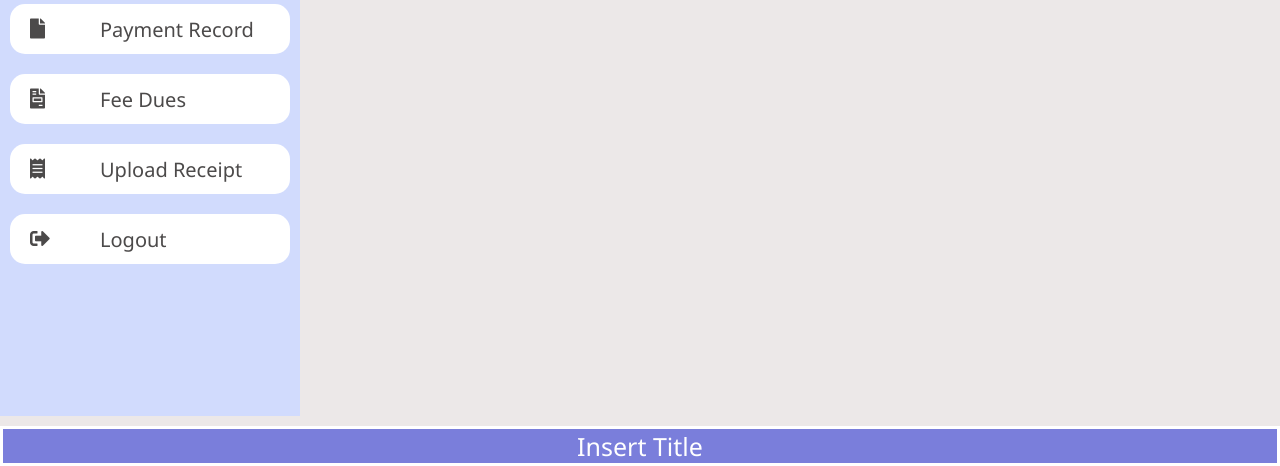
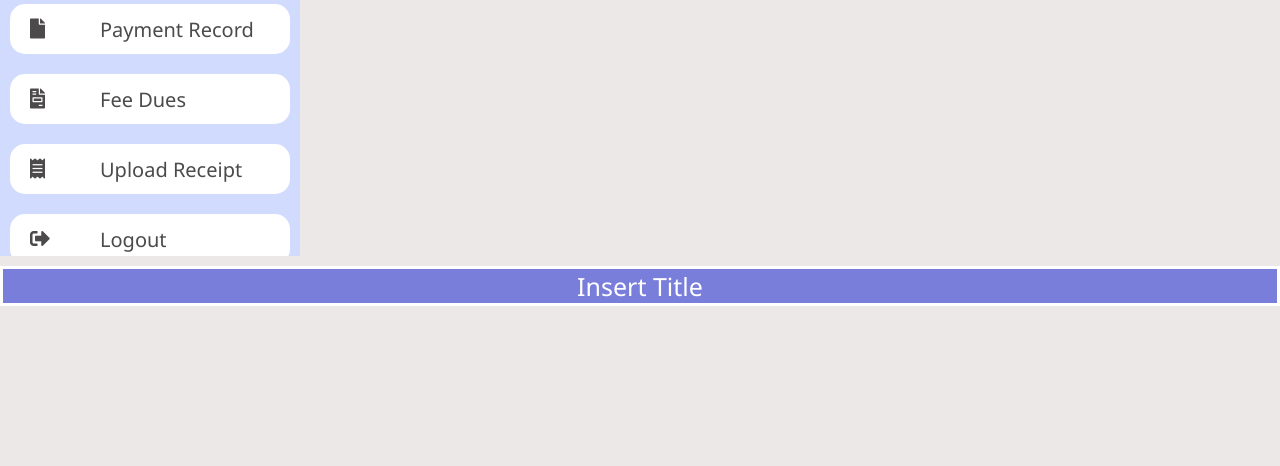
Before and after one commit to takenbytoofy/Fee-Management-System, a PHP site: page /Student/studentDetails.php in a window 1280 px wide. Shown: the part 544-1010 px from the top of the page. After the commit the page ends 850 px from the top, so only its background shows below. Run offline with PHP 8.4, Linux system fonts and the light colour scheme.

Commit message:
Pushing for testing

```diff
--- a/Layouts/nav.php
+++ b/Layouts/nav.php
@@ -43,7 +43,6 @@
             </a><br>
         </nav>
     </div>
-
 
     <div id="student-page-title">
         Insert Title
@@ -111,7 +110,7 @@
         position: relative;
         top: 0;
         bottom:0;
-        height: 120vh;
+        height: 100vh;
         left:0;
         background: #D1DBFD;
         width: 300px;
@@ -130,14 +129,10 @@
     }
 
     .nav-item {
-        /* position:relative; */
-
         font-size: 20px;
         height: 50px;
         display: flex;
         align-items: center;
-
-
     }
 
     .nav-bar:hover {
@@ -155,7 +150,6 @@
         color: rgb(76, 74, 74);
         font-size: 14px;
         width: 280px;
-
     }
 
 </style>
```
